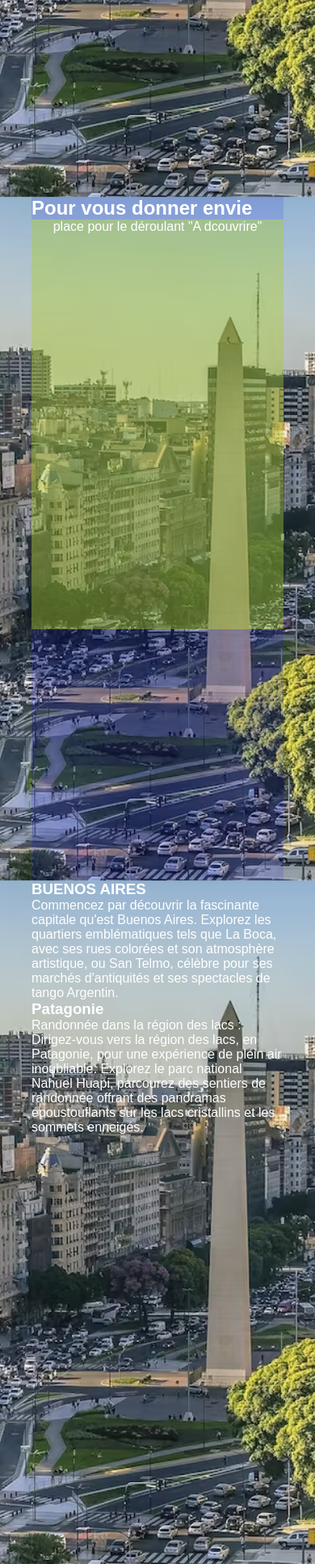
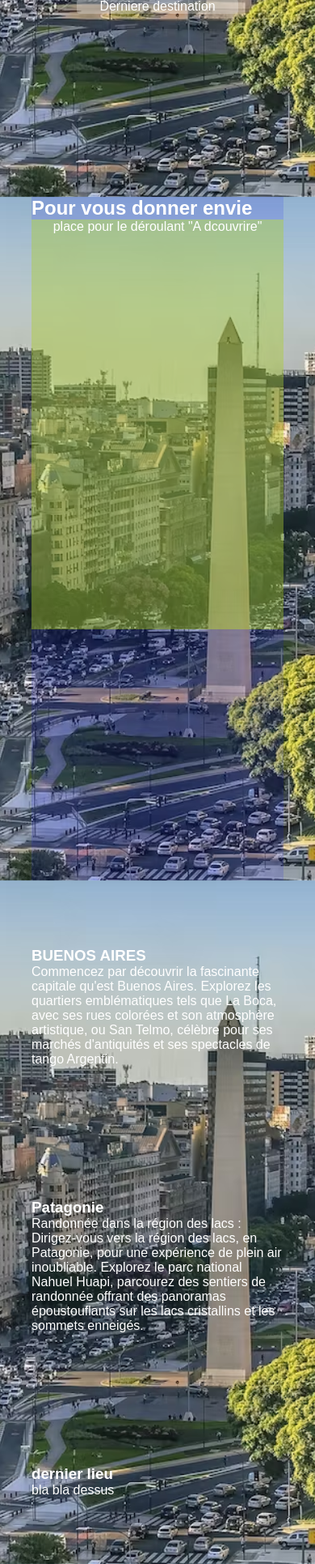
Before and after one commit to alex-paolo-CIR/projet-web, a PHP site: page /html/argentine.html in a window 390 px wide. Shown: the part 1445-3376 px from the top of the page at 81% size. Run offline with PHP 8.4, Linux system fonts and the light colour scheme.

Commit message:
fin argentine téléphone
il manque juste le carousselle d'image mais sinon pour le forma téléphone tout est fait

```diff
--- a/html/argentine.html
+++ b/html/argentine.html
@@ -62,6 +62,11 @@
                     width="600" height="450" style="border:0;" allowfullscreen="" loading="lazy" referrerpolicy="no-referrer-when-downgrade"></iframe>
                     <a href="#Patagonie">📍LAC NAHUEL HUAPI</a>
                 </div>
+                <div class="destination">
+                    <iframe src="https://www.google.com/maps/embed?pb=!1m18!1m12!1m3!1d48141.663525181066!2d-71.22402858473106!3d-41.05032241382146!2m3!1f0!2f0!3f0!3m2!1i1024!2i768!4f13.1!3m3!1m2!1s0x961a80d7570485ff%3A0xd5c569a922d3222!2sNahuel%20Huapi%2C%20R%C3%ADo%20Negro%2C%20Argentine!5e0!3m2!1sfr!2sfr!4v1700494799295!5m2!1sfr!2sfr"
+                    width="600" height="450" style="border:0;" allowfullscreen="" loading="lazy" referrerpolicy="no-referrer-when-downgrade"></iframe>
+                    <a href="#Pays">Derniere destination</a>
+                </div>
             </section>
 
             <section style="background-color: rgba(0, 0, 255, 0.123);">
@@ -69,7 +74,7 @@
             <div style="height: 60%; background-color: rgba(212, 255, 0, 0.333);"><p style="text-align: center;">place pour le déroulant "A dcouvrire"</p></div>
             </section>
 
-            <section>
+            <section id="texte_destination">
                 <div id="BUENOS AIRES">
                     <h3>BUENOS AIRES</h3>
                     <p>Commencez par découvrir la fascinante capitale qu'est Buenos Aires. Explorez les quartiers
@@ -84,6 +89,10 @@
                         époustouflants sur les lacs cristallins et les sommets enneigés.
                     </p>
                 </div>
+                <div id="Pays">
+                    <h3>dernier lieu</h3>
+                    <p>bla bla dessus</p>
+                </div>
             </section>
         </article>
 
--- a/styles/pays.css
+++ b/styles/pays.css
@@ -84,6 +84,9 @@ section{
 .destination{
   width: 100%;
   margin: 15% 0%;
+  display: flex;
+  flex-direction: column;
+  align-items: center;
 }
 section iframe{
   width: 100%;
@@ -92,11 +95,22 @@ section iframe{
 .conteneur_destination a{
   display: block;
   text-align: center;
+  width: 200px;
+  border: solid 0px;
+  border-radius: 0.25em;
   text-decoration: none;
   color: white;
+  background-color: rgba(255, 255, 255, 0.274);
 }
-.conteneur_destination a:hover{
-  background-color: rgba(255, 255, 255, 0.274);
+.conteneur_destination a:active{
+  background-color: rgba(128, 128, 128, 0.274);
+  font-size: 17px;
   border: solid 0px;
   border-radius: 0.25em;
 }
+#texte_destination{
+  display: flex;
+  width: 100%;
+  flex-direction: column;
+  justify-content: space-around;
+}
```
